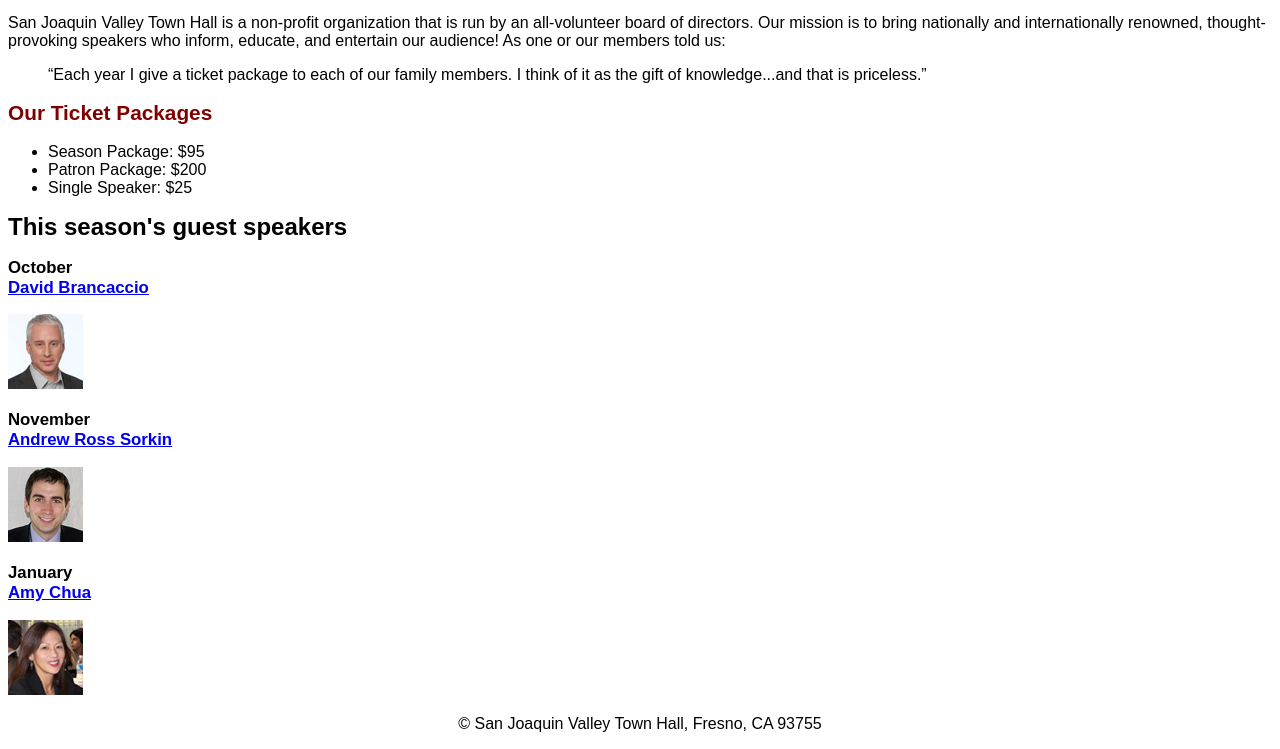
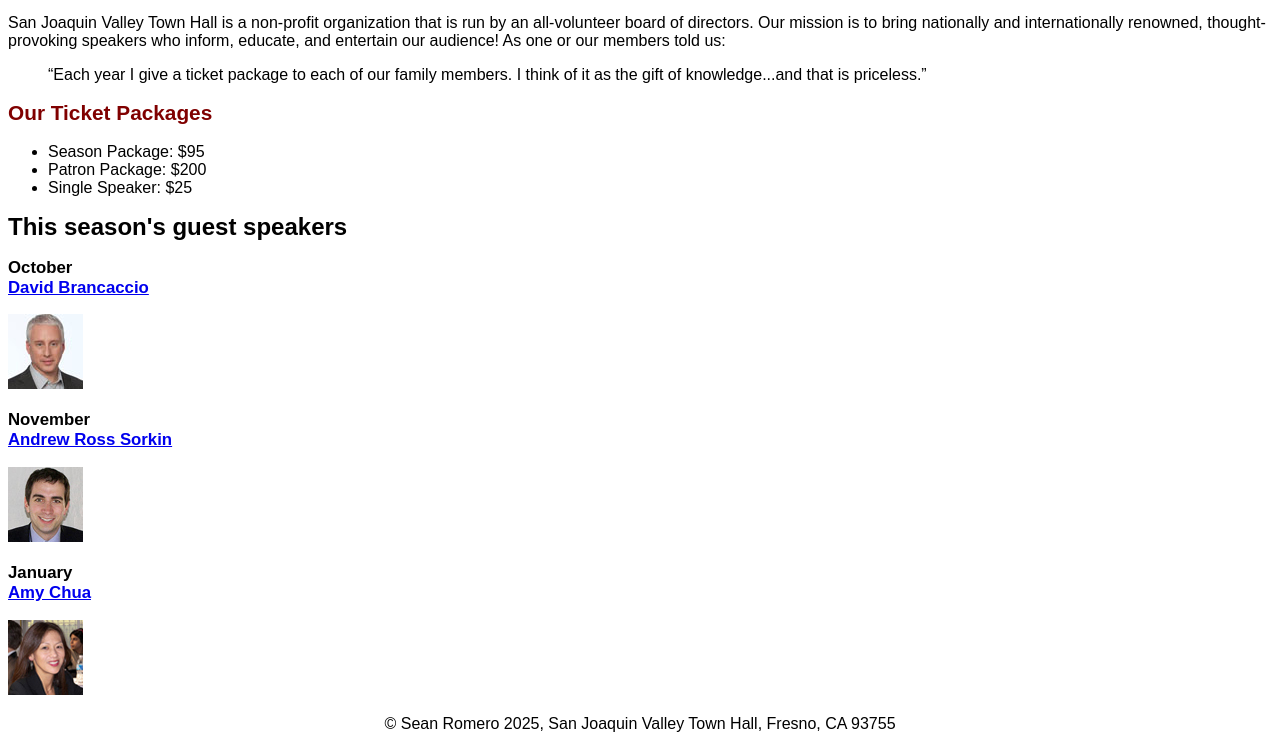
Before and after one commit to Slr36/A06, a website: page index.html in a window 1280 px wide. Shown: the part 156-905 px from the top of the page. Drawn offline with Linux system fonts and the light colour scheme.

Commit message:
copyright change

```diff
--- a/index.html
+++ b/index.html
@@ -39,7 +39,7 @@
 		<img src="images/chua75.jpg" alt="Amy Chua photo">
 	</main>
 	<footer>
-		<p>&copy; San Joaquin Valley Town Hall, Fresno, CA 93755</p>
+		<p>&copy; Sean Romero 2025, San Joaquin Valley Town Hall, Fresno, CA 93755</p>
 	</footer>
 </body>
 </html>
```
